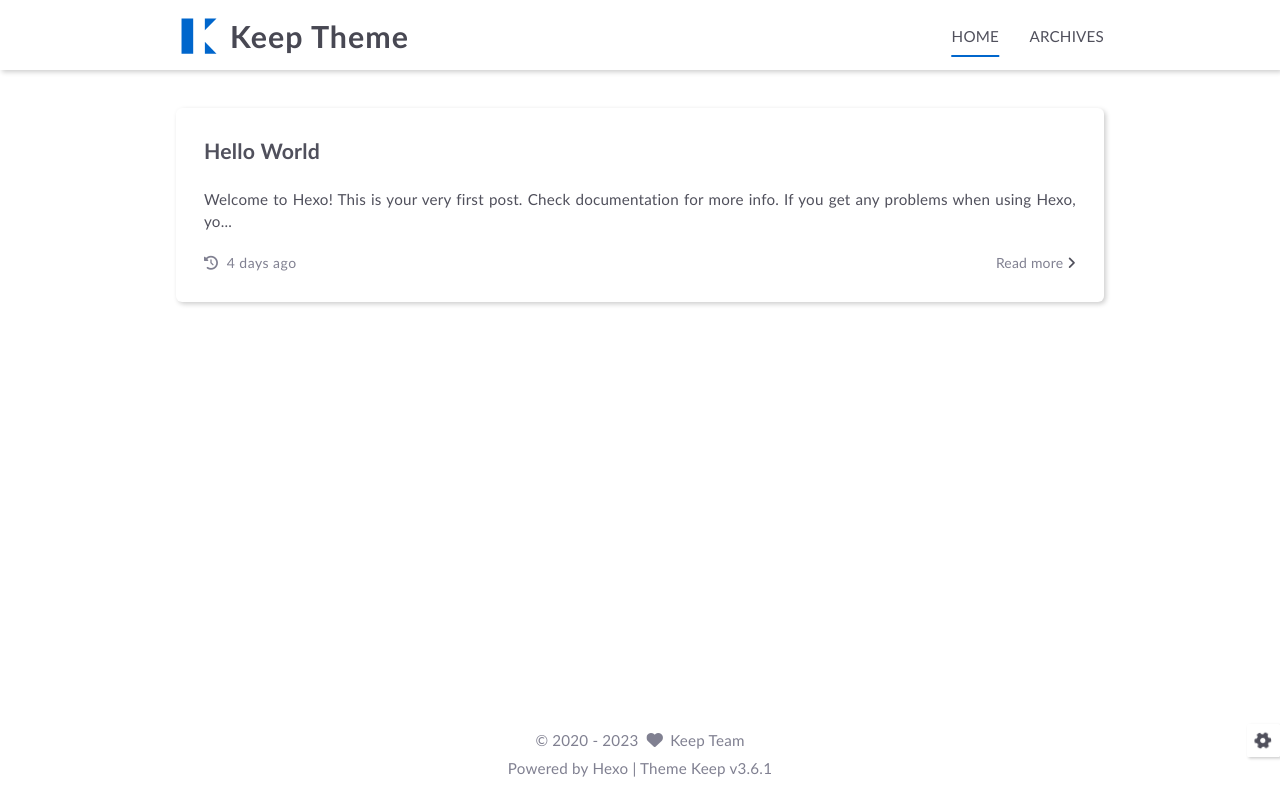
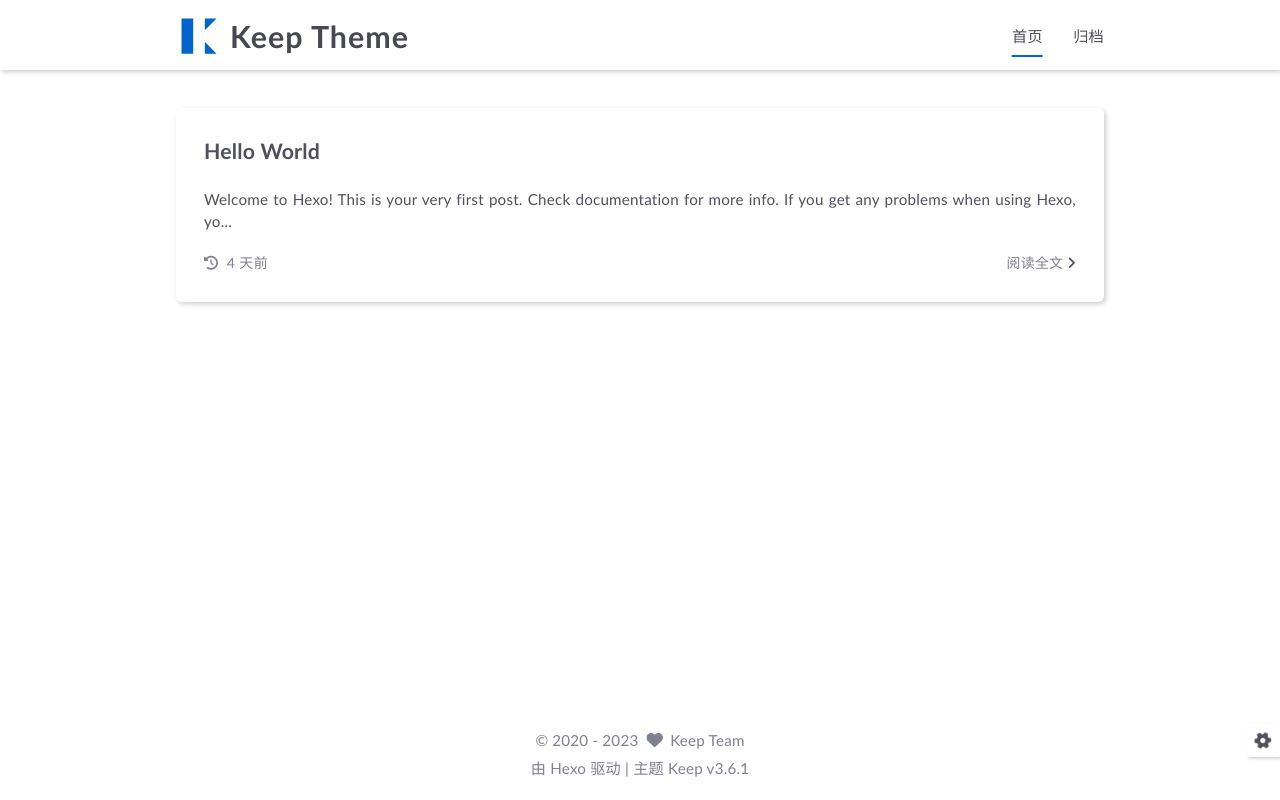
Before and after one commit to d-linlin/d-linlin.github.io, a plain HTML site: page index.html in a window 1280 px wide. Drawn offline with Linux system fonts and the light colour scheme.

Commit message:
Site updated: 2023-02-07 19:27:08

```diff
--- a/index.html
+++ b/index.html
@@ -1,5 +1,5 @@
 <!DOCTYPE html>
-<html lang="en">
+<html lang="zh-CN">
 <head>
     <meta charset="utf-8">
     <meta name="viewport" content="width=device-width, initial-scale=1, maximum-scale=1">
@@ -29,11 +29,11 @@
 
     <script id="hexo-configurations">
     let KEEP = window.KEEP || {}
-    KEEP.hexo_config = {"hostname":"example.com","root":"/","language":"en"}
+    KEEP.hexo_config = {"hostname":"example.com","root":"/","language":"zh-CN"}
     KEEP.theme_config = {"toc":{"enable":false,"number":false,"expand_all":false,"init_open":false},"style":{"primary_color":"#0066cc","logo":"/images/logo.svg","favicon":"/images/logo.svg","avatar":"/images/avatar.svg","font_size":null,"font_family":null,"hover":{"shadow":false,"scale":false},"first_screen":{"enable":false,"header_transparent":false,"background_img":"/images/bg.svg","description":"Keep writing and Keep loving.","font_color":null,"hitokoto":false},"scroll":{"progress_bar":false,"percent":false}},"local_search":{"enable":false,"preload":false},"code_copy":{},"code_block":{"tools":{"enable":false,"style":"default"},"highlight_theme":"default"},"side_tools":{},"pjax":{"enable":false},"lazyload":{"enable":false},"comment":{"enable":false,"use":"valine","valine":{"appid":null,"appkey":null,"server_urls":null,"placeholder":null},"gitalk":{"github_id":null,"github_admins":null,"repository":null,"client_id":null,"client_secret":null,"proxy":null},"twikoo":{"env_id":null,"region":null,"version":"1.6.8"},"waline":{"server_url":null,"reaction":false,"version":2}},"post":{"author_label":{"enable":true,"auto":true,"custom_label_list":["Trainee","Engineer","Architect"]},"word_count":{"enable":false,"wordcount":false,"min2read":false},"img_align":"left","copyright_info":false},"version":"3.6.1"}
-    KEEP.language_ago = {"second":"%s seconds ago","minute":"%s minutes ago","hour":"%s hours ago","day":"%s days ago","week":"%s weeks ago","month":"%s months ago","year":"%s years ago"}
-    KEEP.language_code_block = {"copy":"Copy code","copied":"Copied","fold":"Fold code block","folded":"Folded"}
-    KEEP.language_copy_copyright = {"copy":"Copy copyright info","copied":"Copied","title":"Original article title","author":"Original article author","link":"Original article link"}
+    KEEP.language_ago = {"second":"%s 秒前","minute":"%s 分钟前","hour":"%s 小时前","day":"%s 天前","week":"%s 周前","month":"%s 个月前","year":"%s 年前"}
+    KEEP.language_code_block = {"copy":"复制代码","copied":"已复制","fold":"折叠代码块","folded":"已折叠"}
+    KEEP.language_copy_copyright = {"copy":"复制版权信息","copied":"已复制","title":"原文标题","author":"原文作者","link":"原文链接"}
   </script>
 <meta name="generator" content="Hexo 5.4.2"></head>
 
@@ -76,7 +76,7 @@
                             <a class="active"
                                href="/"
                             >
-                                HOME
+                                首页
                             </a>
                         </li>
 
@@ -84,7 +84,7 @@
                             <a class=""
                                href="/archives"
                             >
-                                ARCHIVES
+                                归档
                             </a>
                         </li>
 
@@ -105,12 +105,12 @@
 
                 <li class="drawer-menu-item flex-center">
                     <a class="active"
-                       href="/">HOME</a>
+                       href="/">首页</a>
                 </li>
 
                 <li class="drawer-menu-item flex-center">
                     <a class=""
-                       href="/archives">ARCHIVES</a>
+                       href="/archives">归档</a>
                 </li>
 
         </ul>
@@ -159,7 +159,7 @@
 
     </div>
 
-    <a class="read-more" href="/2023/02/02/hello-world/">Read more&nbsp;<i class="fas fa-angle-right"></i></a>
+    <a class="read-more" href="/2023/02/02/hello-world/">阅读全文&nbsp;<i class="fas fa-angle-right"></i></a>
 </div>
 
             </li>
@@ -199,7 +199,7 @@
         </div>
 
         <div class="theme-info info-item">
-            Powered by <a target="_blank" href="https://hexo.io">Hexo</a>&nbsp;|&nbsp;Theme&nbsp;<a class="theme-version" target="_blank" href="https://github.com/XPoet/hexo-theme-keep">Keep v3.6.1</a>
+            由 <a target="_blank" href="https://hexo.io">Hexo</a> 驱动&nbsp;|&nbsp;主题&nbsp;<a class="theme-version" target="_blank" href="https://github.com/XPoet/hexo-theme-keep">Keep v3.6.1</a>
         </div>
 
 
```
Also changed, not shown: 2023/02/02/hello-world/index.html (+10 -10 lines), archives/2023/02/index.html (+11 -11 lines), archives/2023/index.html (+11 -11 lines), archives/index.html (+11 -11 lines).
